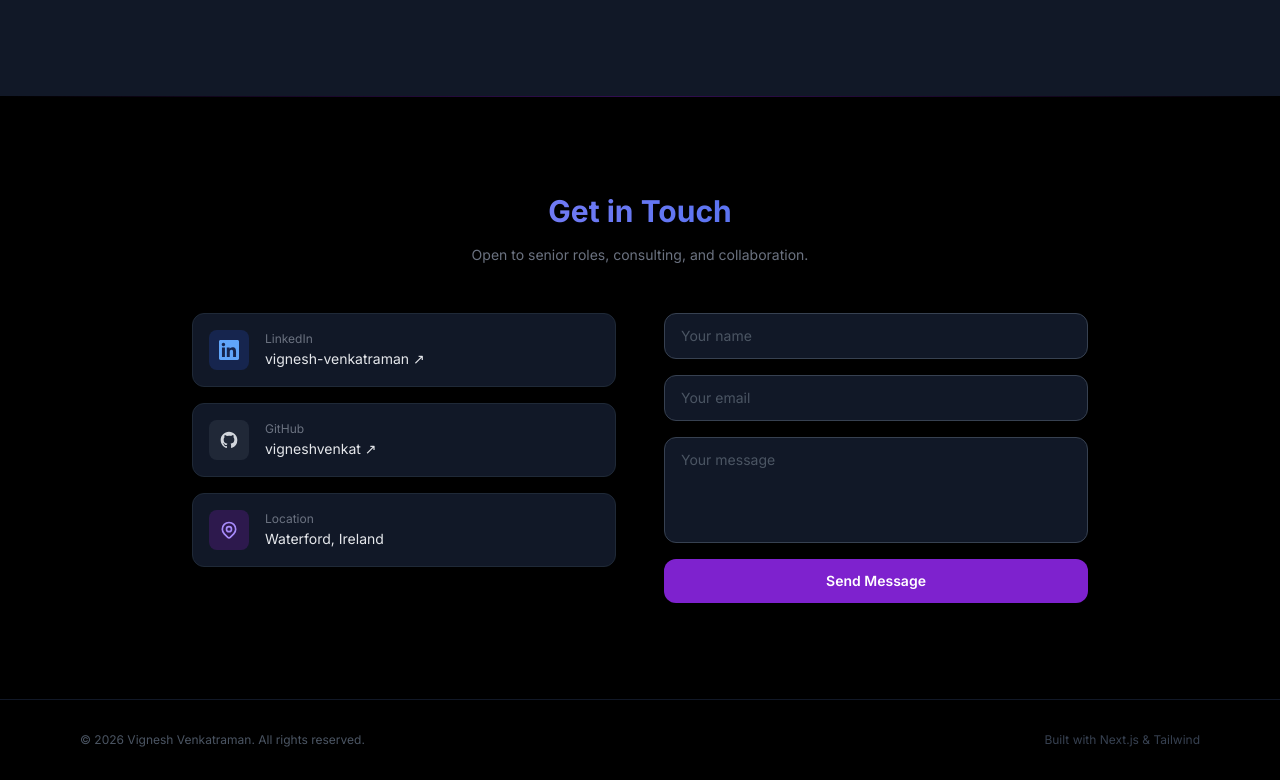
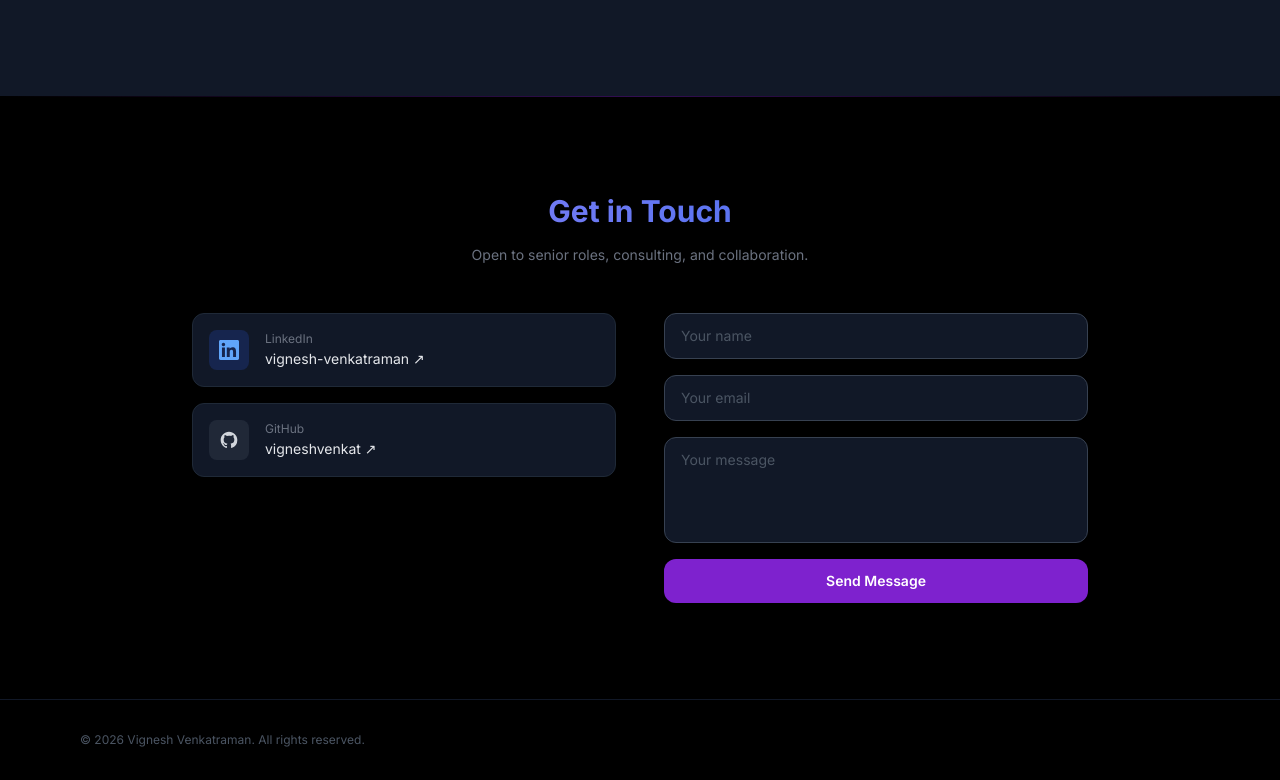
Before and after one commit to vigneshvenkat/senior-it-lead-portfolio, a Next.js app: page / in a window 1280 px wide. Shown: the part 2719-3499 px from the top of the page. Built offline with nearby package versions, Linux system fonts and the light colour scheme.

Commit message:
Removed location

```diff
--- a/src/components/Contact.tsx
+++ b/src/components/Contact.tsx
@@ -10,7 +10,7 @@ const Contact = () => {
   const handleSubmit = (e: React.FormEvent) => {
     e.preventDefault();
     const mailtoLink = `mailto:vignesh@vigneshvenkatraman.com?subject=Portfolio Enquiry from ${formData.name}&body=${encodeURIComponent(formData.message)}%0A%0AFrom: ${formData.name}%0AEmail: ${formData.email}`;
-    window.location.href = mailtoLink;
+    window.open(mailtoLink);
     setSubmitted(true);
   };
 
@@ -63,18 +63,6 @@ const Contact = () => {
                 </div>
               </a>
 
-              <div className="flex items-center gap-4 bg-gray-900 border border-gray-800 rounded-xl p-4">
-                <div className="w-10 h-10 bg-purple-900/40 rounded-lg flex items-center justify-center flex-shrink-0">
-                  <svg className="w-5 h-5 text-purple-400" fill="none" stroke="currentColor" viewBox="0 0 24 24">
-                    <path strokeLinecap="round" strokeLinejoin="round" strokeWidth={2} d="M17.657 16.657L13.414 20.9a1.998 1.998 0 01-2.827 0l-4.244-4.243a8 8 0 1111.314 0z" />
-                    <path strokeLinecap="round" strokeLinejoin="round" strokeWidth={2} d="M15 11a3 3 0 11-6 0 3 3 0 016 0z" />
-                  </svg>
-                </div>
-                <div>
-                  <div className="text-xs text-gray-500 mb-0.5">Location</div>
-                  <div className="text-sm text-gray-200">Waterford, Ireland</div>
-                </div>
-              </div>
             </div>
           </SectionReveal>
 
--- a/src/components/Footer.tsx
+++ b/src/components/Footer.tsx
@@ -3,7 +3,6 @@ const Footer = () => {
     <footer className="bg-black text-white py-8 border-t border-gray-900">
       <div className="w-full px-12 md:px-20 flex items-center justify-between">
         <p className="text-gray-600 text-xs">© 2026 Vignesh Venkatraman. All rights reserved.</p>
-        <p className="text-gray-700 text-xs">Built with Next.js & Tailwind</p>
       </div>
     </footer>
   );
--- a/src/components/SectionReveal.tsx
+++ b/src/components/SectionReveal.tsx
@@ -15,23 +15,20 @@ const SectionReveal = ({ children, className = '', delay = 0 }: SectionRevealPro
     const el = ref.current;
     if (!el) return;
 
-    el.style.opacity = '0';
-    el.style.transform = 'translateY(32px)';
-    el.style.filter = 'blur(4px)';
-    el.style.transition = `opacity 0.8s cubic-bezier(0.16,1,0.3,1) ${delay}ms, transform 0.8s cubic-bezier(0.16,1,0.3,1) ${delay}ms, filter 0.8s cubic-bezier(0.16,1,0.3,1) ${delay}ms`;
-
     const observer = new IntersectionObserver(
       (entries) => {
         entries.forEach((entry) => {
           if (entry.isIntersecting) {
-            el.style.opacity = '1';
-            el.style.transform = 'translateY(0)';
-            el.style.filter = 'blur(0)';
+            setTimeout(() => {
+              el.style.opacity = '1';
+              el.style.transform = 'translateY(0px)';
+              el.style.filter = 'blur(0px)';
+            }, delay);
             observer.unobserve(el);
           }
         });
       },
-      { threshold: 0.1 }
+      { threshold: 0.08, rootMargin: '0px 0px -40px 0px' }
     );
 
     observer.observe(el);
@@ -39,7 +36,17 @@ const SectionReveal = ({ children, className = '', delay = 0 }: SectionRevealPro
   }, [delay]);
 
   return (
-    <div ref={ref} className={className}>
+    <div
+      ref={ref}
+      className={className}
+      style={{
+        opacity: 0,
+        transform: 'translateY(36px)',
+        filter: 'blur(6px)',
+        transition: `opacity 0.9s cubic-bezier(0.16,1,0.3,1) ${delay}ms, transform 0.9s cubic-bezier(0.16,1,0.3,1) ${delay}ms, filter 0.9s cubic-bezier(0.16,1,0.3,1) ${delay}ms`,
+        willChange: 'opacity, transform, filter',
+      }}
+    >
       {children}
     </div>
   );
```
